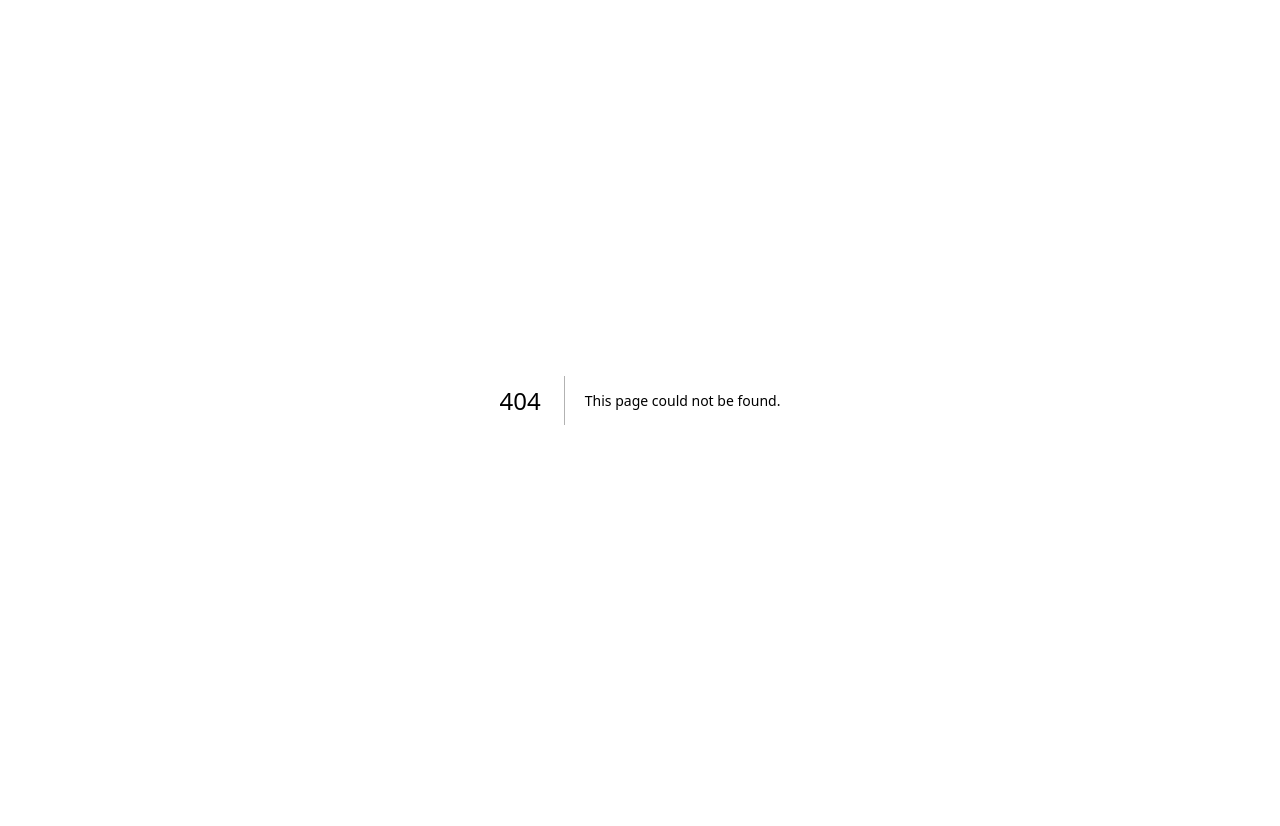
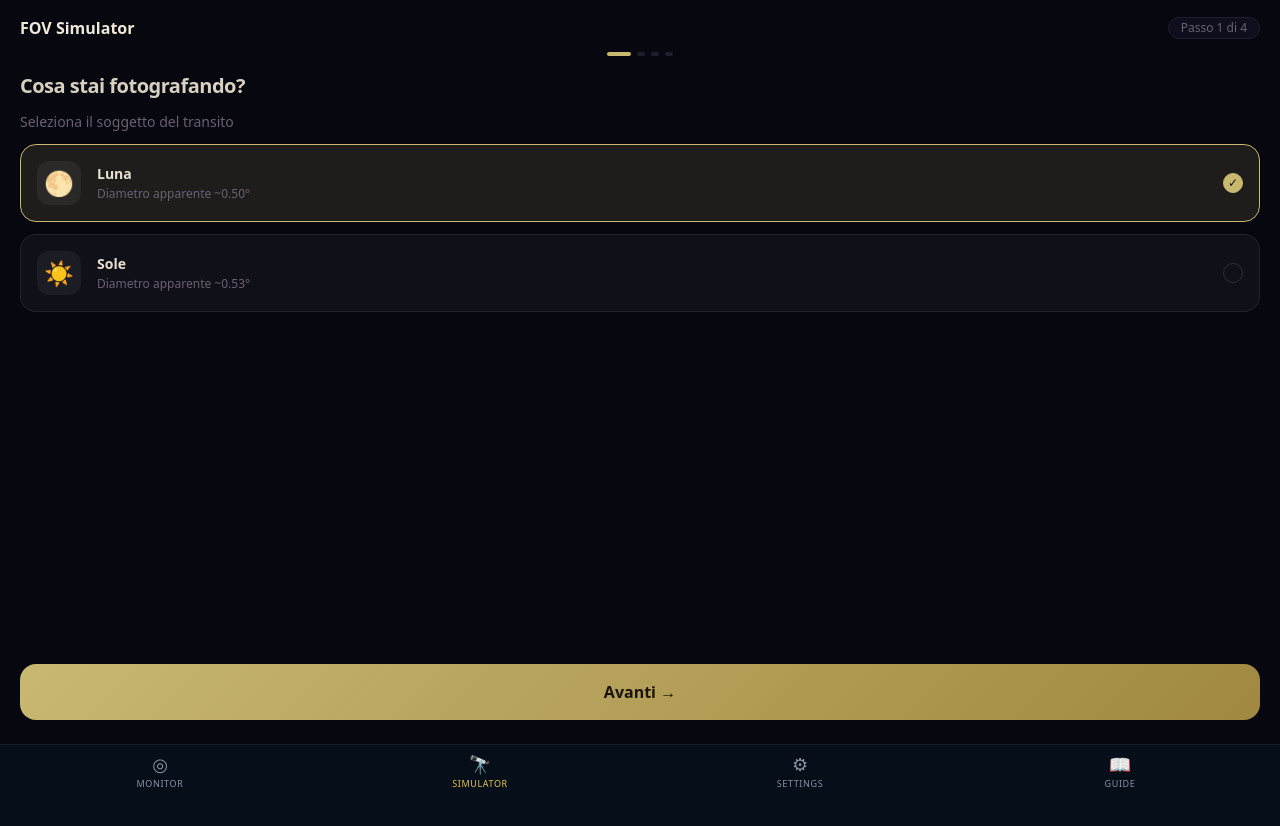
Before and after one commit to CristianoSticca/SolarMoon-PlaneTransitTracking, a Next.js app: page /en/simulator in a window 1280 px wide. Before the commit this address had no page. Shown: the top 826 px of the page. Before the commit the page ends 800 px from the top, so only its background shows below. Built offline with nearby package versions, Linux system fonts and the light colour scheme.

Commit message:
feat: add simulator route page

```diff
--- /dev/null
+++ b/app/[locale]/simulator/page.tsx
@@ -0,0 +1,5 @@
+import { FovSimulator } from '@/components/simulator/FovSimulator'
+
+export default function SimulatorPage() {
+  return <FovSimulator />
+}
```
Also changed, not shown: 6 other files (tests, documents, lock files or other folders).
